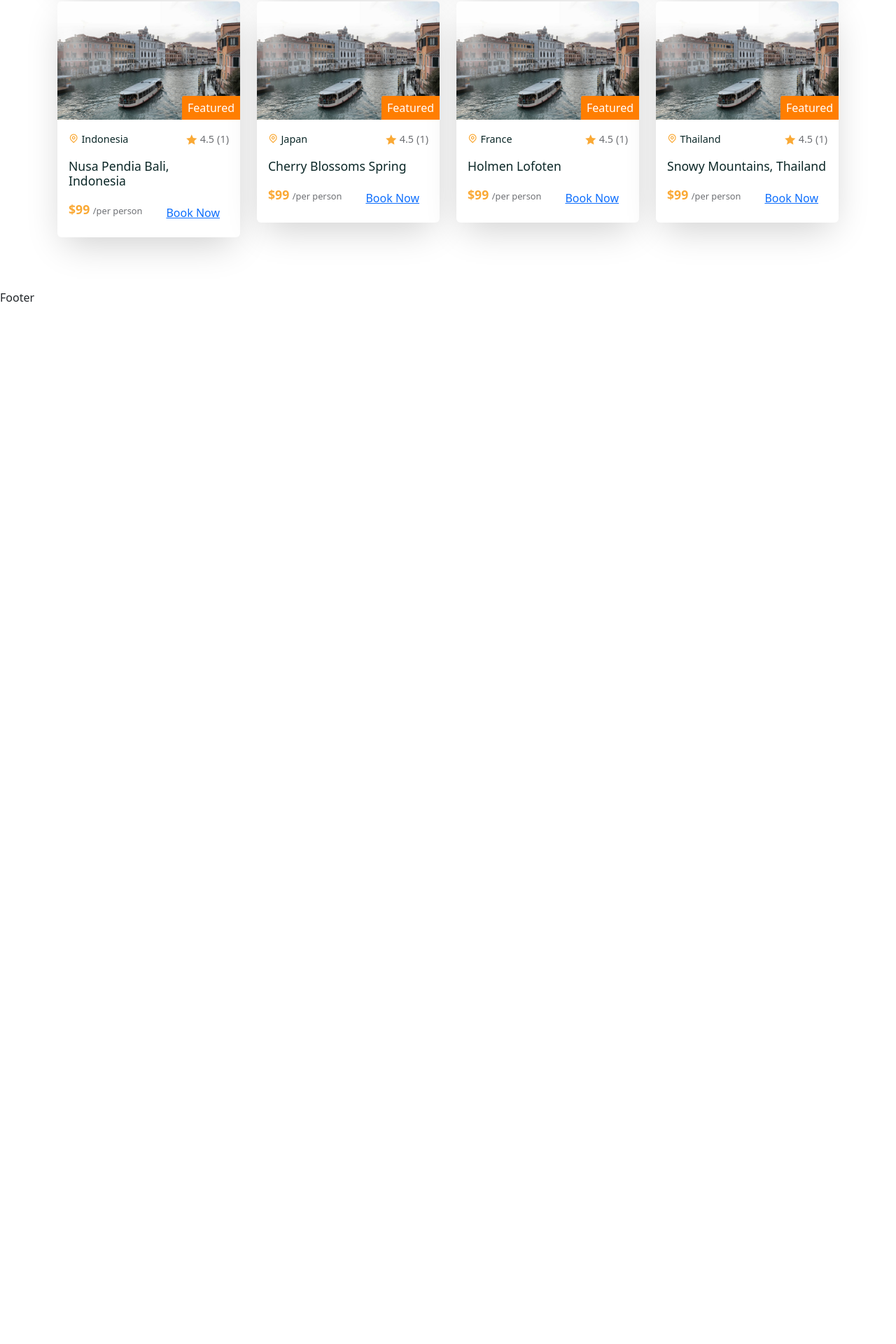
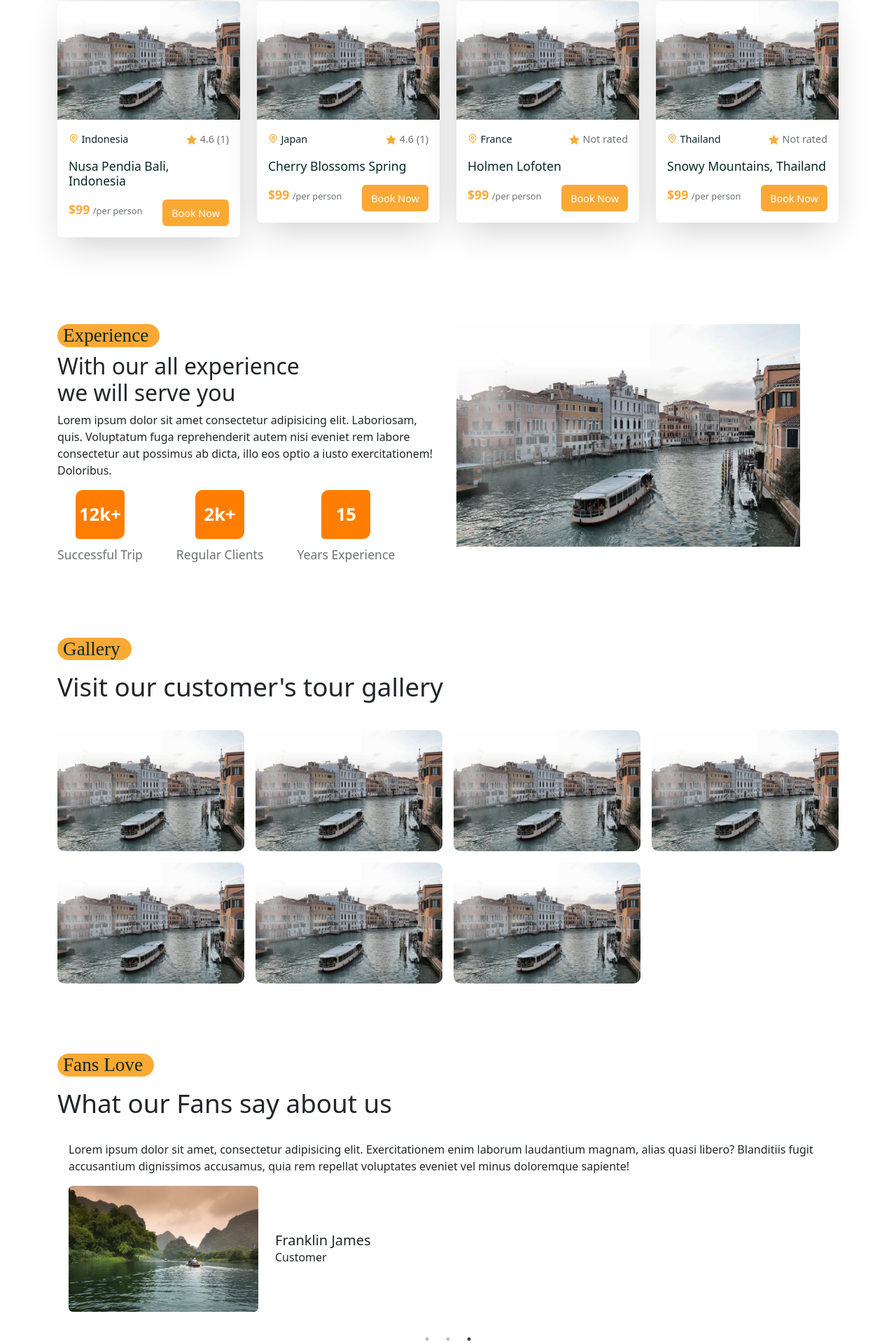
Before and after one commit to Adi-283/VentureVista, a React (Create React App) app: page /home in a window 1280 px wide. Shown: the part 1537-3457 px from the top of the page at 70% size. Before the commit the page ends 1974 px from the top, so only its background shows below. Built offline with nearby package versions, Linux system fonts and the light colour scheme; a web font is replaced by a local one.

Commit message:
Addition of Experience Gallery and slider in Home

```diff
--- a/package.json
+++ b/package.json
@@ -9,8 +9,10 @@
     "bootstrap": "^5.3.2",
     "react": "^18.2.0",
     "react-dom": "^18.2.0",
+    "react-responsive-masonry": "^2.1.7",
     "react-router-dom": "^6.21.3",
     "react-scripts": "^5.0.1",
+    "react-slick": "^0.30.1",
     "reactstrap": "^9.2.2",
     "remixicon": "^4.1.0",
     "slick-carousel": "^1.8.1",
--- a/src/assets/data/tours.js
+++ b/src/assets/data/tours.js
@@ -19,6 +19,10 @@ const tours = [
       {
         name: "jhon doe",
         rating: 4.6,
+      },
+      {
+        name: "chris lynn",
+        rating: 5.0,
       },
     ],
     avgRating: 4.5,
@@ -124,10 +128,7 @@ const tours = [
     maxGroupSize: 8,
     desc: "this is the description",
     reviews: [
-      {
-        name: "jhon doe",
-        rating: 4.6,
-      },
+
     ],
     avgRating: 4.5,
     photo: tourImg07,
@@ -142,10 +143,7 @@ const tours = [
     maxGroupSize: 8,
     desc: "this is the description",
     reviews: [
-      {
-        name: "jhon doe",
-        rating: 4.6,
-      },
+
     ],
     avgRating: 4.5,
     photo: tourImg03,
--- /dev/null
+++ b/src/components/Image-gallery/MasonryImagesGallery.jsx
@@ -0,0 +1,21 @@
+import React from 'react'
+import Masonry, { ResponsiveMasonry } from 'react-responsive-masonry'
+import galleryImages from './galleryImages'
+
+const MasonryImagesGallery = () => {
+  return (
+    <ResponsiveMasonry columnsCountBreakPoints={{350:1, 768:3, 992:4}}>
+        <Masonry gutter='1rem'>
+            {
+                galleryImages.map((item,index)=>(
+                    <img className='masonry__img' src={item} key={index} alt="" style={{'width':'100%','display':'block', 'borderRadius':'10px'}} />
+                ))
+            }
+        </Masonry>
+
+    </ResponsiveMasonry>
+
+  )
+}
+
+export default MasonryImagesGallery
--- /dev/null
+++ b/src/components/Image-gallery/galleryImages.js
@@ -0,0 +1,19 @@
+import galleryImg01 from '../../assets/images/heroimg1.jpg';
+import galleryImg02 from '../../assets/images/heroimg1.jpg';
+import galleryImg03 from '../../assets/images/heroimg1.jpg';
+import galleryImg04 from '../../assets/images/heroimg1.jpg';
+import galleryImg05 from '../../assets/images/heroimg1.jpg';
+import galleryImg06 from '../../assets/images/heroimg1.jpg';
+import galleryImg07 from '../../assets/images/heroimg1.jpg';
+
+const galleryImages = [
+    galleryImg01,
+    galleryImg02,
+    galleryImg03,
+    galleryImg04,
+    galleryImg05,
+    galleryImg06,
+    galleryImg07
+]
+
+export default galleryImages;
--- /dev/null
+++ b/src/components/Testimonial/Testimonials.jsx
@@ -0,0 +1,75 @@
+import React from 'react';
+import Slider from 'react-slick';
+import ava01 from '../../assets/images/heroimg2.jpg';
+import ava02 from '../../assets/images/heroimg2.jpg';
+import ava03 from '../../assets/images/heroimg2.jpg';
+
+const Testimonials = () => {
+
+    const settings= {
+        dots:true,
+        isFinite:true,
+        autoplay:true,
+        speed:1000,
+        swipeToSlide:true,
+        autoplaySpeed:2000,
+        slideToShow:3,
+
+        responsive:[
+            {
+                breakpoint: 992,
+                settings: {
+                    slideToShow: 2,
+                    slideToScroll: 1,
+                    infinite: true,
+                    dots: true,
+                },
+            },
+            {
+                breakpoint: 576,
+                settings: {
+                    slideToShow: 1,
+                    slideToScroll: 1,
+                },
+            },
+        ]
+    }
+    return (
+        <Slider {...settings}>
+            <div className='testimonial py-4 px-3'>
+                <p>Lorem ipsum dolor sit amet, consectetur adipisicing elit. Exercitationem enim laborum laudantium magnam, alias quasi libero? Blanditiis fugit accusantium dignissimos accusamus, quia rem repellat voluptates eveniet vel minus doloremque sapiente!</p>
+                <div className='d-flex align-items-center gap-4 mt-3'>
+                    <img src={ava01} className='w-25 h-25 rounded-2' alt="" />
+                    <div>
+                        <h5 className='mb-0 mt-3'>john Doe</h5>
+                        <p>Customer</p>
+                    </div>
+                </div>
+            </div>
+
+            <div className='testimonial py-4 px-3'>
+                <p>Lorem ipsum dolor sit amet, consectetur adipisicing elit. Exercitationem enim laborum laudantium magnam, alias quasi libero? Blanditiis fugit accusantium dignissimos accusamus, quia rem repellat voluptates eveniet vel minus doloremque sapiente!</p>
+                <div className='d-flex align-items-center gap-4 mt-3'>
+                    <img src={ava02} className='w-25 h-25 rounded-2' alt="" />
+                    <div>
+                        <h5 className='mb-0 mt-3'>Chris lynn</h5>
+                        <p>Customer</p>
+                    </div>
+                </div>
+            </div>
+
+            <div className='testimonial py-4 px-3'>
+                <p>Lorem ipsum dolor sit amet, consectetur adipisicing elit. Exercitationem enim laborum laudantium magnam, alias quasi libero? Blanditiis fugit accusantium dignissimos accusamus, quia rem repellat voluptates eveniet vel minus doloremque sapiente!</p>
+                <div className='d-flex align-items-center gap-4 mt-3'>
+                    <img src={ava03} className='w-25 h-25 rounded-2' alt="" />
+                    <div>
+                        <h5 className='mb-0 mt-3'>Franklin James</h5>
+                        <p>Customer</p>
+                    </div>
+                </div>
+            </div>
+
+        </Slider>
+    );
+};
+export default Testimonials;
--- a/src/pages/Home.jsx
+++ b/src/pages/Home.jsx
@@ -2,14 +2,17 @@
 import React from "react";
 import '../styles/home.css'
 import { Container, Row, Col } from "reactstrap";
-import heroImg from '../assets/images/heroimg1.jpg'
-import heroImg02 from '../assets/images/heroimg2.jpg'
+import heroImg from '../assets/images/heroimg1.jpg';
+import heroImg02 from '../assets/images/heroimg2.jpg';
 // import heroVideo from '../assets/images/hero-video.mp4'
-import worldImg from '../assets/images/world.jpg'
+import worldImg from '../assets/images/world.jpg';
+import experienceImg from '../assets/images/heroimg1.jpg';
 import Subtitle from "../shared/Subtitle";
 import SearchBar from "../shared/SearchBar";
 import ServiceList from "../services/ServiceList";
 import FeaturedTourList from "../components/featured-tours/FeaturedTourList";
+import MasonryImagesGallery from "../components/Image-gallery/MasonryImagesGallery";
+import Testimonials from "../components/Testimonial/Testimonials";
 
 
 const Home = () => {
@@ -80,6 +83,82 @@ const Home = () => {
             </Container>
         </section>
         { /* ======================= Featured Tour section end ================= */}
+        { /* ======================= Experience section start ================= */}
+
+        <section>
+            <Container>
+                <Row>
+                    <Col lg="6">
+                        <div className="experience_content">
+                            <Subtitle subtitle={'Experience'}/>
+                            <h2>With our all experience <br /> we will serve you</h2>
+                            <p>Lorem ipsum dolor sit amet consectetur adipisicing elit. Laboriosam, quis. Voluptatum fuga reprehenderit autem nisi eveniet rem labore consectetur aut possimus ab dicta, illo eos optio a iusto exercitationem! Doloribus.</p>
+                        </div>
+
+                        <div className="counter_wrapper d-flex align-items-center gap-5">
+                            <div className="counter__box">
+                                <span>12k+</span>
+                                <h6>Successful Trip</h6>
+                            </div>
+                            <div className="counter__box">
+                                <span>2k+</span>
+                                <h6>Regular Clients</h6>
+                            </div>
+                            <div className="counter__box">
+                                <span>15</span>
+                                <h6>Years Experience</h6>
+                            </div>
+                        </div>
+
+
+                    </Col>
+                    <Col lg="6">
+                        <div className="experience__img">
+                            <img src={experienceImg} alt="" />
+                        </div>
+                    </Col>
+                </Row>
+            </Container>
+        </section>
+
+
+
+        { /* ======================= Experience section end ================= */}
+
+        { /* ======================= gallery section Start ================= */}
+        <section>
+            <Container>
+                <Row>
+                    <Col lg="12">
+                        <Subtitle subtitle={"Gallery"} />
+                        <h2 className="gallery__title">
+                            Visit our customer's tour gallery
+                        </h2>
+                    </Col>
+                    <Col lg="12">
+                        <MasonryImagesGallery />
+                    </Col>
+                </Row>
+            </Container>
+        </section>
+        { /* ======================= gallery section end ================= */}
+
+        { /* ======================= testimonial section Start ================= */}
+        <section>
+            <Container>
+                <Row>
+                    <Col lg = '12'>
+                        <Subtitle subtitle={'Fans Love'} />
+                        <h2 className="testimonial__title">What our Fans say about us</h2>
+                    </Col>
+                    <Col lg='12'>
+                        <Testimonials />
+                    </Col>
+                </Row>
+            </Container>
+        </section>
+
+        { /* ======================= testimonial section end ================= */}
     </>
 
 };
--- a/src/shared/TourCard.jsx
+++ b/src/shared/TourCard.jsx
@@ -2,18 +2,21 @@
 
 import React from 'react'
 import './tour-card.css'
-import { Card, CardBody} from "reactstrap";
+import { Card, CardBody } from "reactstrap";
 import { Link } from 'react-router-dom';
+import calculateAvgRating from '../utils/avgRatings';
 
-const TourCard = ({tour}) => {
+const TourCard = ({ tour }) => {
 
-  const {id, title, city, photo, price, featured, avgRating, reviews } = tour
+  const { id, title, city, photo, price, featured, reviews } = tour;
+  const { totalRating, avgRating } = calculateAvgRating(reviews)
+
   return (
     <div className='tour__card'>
       <Card>
         <div className="tour__img">
           <img src={photo} alt="tour-img" />
-          <span>Featured</span>
+          {featured && <span>Featured</span>}
         </div>
 
         <CardBody>
@@ -22,8 +25,12 @@ const TourCard = ({tour}) => {
               <i class="ri-map-pin-line"></i> {city}
             </span>
             <span className='tour__rating d-flex align-items-center gap-1'>
-          <i class="ri-star-fill"></i>  {avgRating}
+              <i class="ri-star-fill"></i>  {avgRating === 0 ? null : avgRating}
+              {totalRating === 0 ? (
+                "Not rated"
+              ) : (
                 <span>({reviews.length})</span>
+              )}
             </span>
           </div>
 
@@ -44,4 +51,4 @@ const TourCard = ({tour}) => {
   )
 }
 
-export default TourCard
+export default TourCard;
--- a/src/shared/tour-card.css
+++ b/src/shared/tour-card.css
@@ -71,3 +71,19 @@
     color: var(--text-color);
     font-size: .8rem;
 }
+
+.booking__btn{
+    background: var(--secondary-color) !important;
+    cursor: pointer;
+    padding: 0.2rem 0.5rem;
+}
+
+.booking__btn a {
+    text-decoration: none;
+    font-size: 0.9rem;
+    color: #fff;
+}
+
+.booking__btn a:hover{
+    color: #fff;
+}
--- a/src/styles/home.css
+++ b/src/styles/home.css
@@ -56,3 +56,62 @@
     font-size: 2.3rem;
     font-weight: 500;
 }
+
+.experience__content h2 {
+    font-size: 2.5rem;
+    margin-top: 1rem;
+    font-weight: 500;
+}
+
+.experience__content p {
+    font-size: 1.1rem;
+    color: var(--text-color);
+    margin-top: 1rem;
+}
+
+.counter__wrapper{
+    margin-top: 2.5rem;
+}
+
+.counter__box span{
+    width: 70px;
+    height: 70px;
+    margin: auto;
+    display: flex;
+    align-items: center;
+    justify-content: center;
+    background: var(--primary-color);
+    color: #fff;
+    font-size: 1.6rem;
+    font-weight: 600;
+    border-radius: 10px 5px 10px 5px;
+}
+
+.counter__box h6{
+    font-size: 1.1rem;
+    margin-top: 0.7rem;
+    color: var(--text-color);
+}
+
+.experience__img img{
+    width: 90%;
+}
+
+.gallery__title{
+    font-size: 2.3rem;
+    margin-bottom: 2.5rem;
+    margin-top: 1rem;
+}
+
+.masonry__img{
+    transition: 0.3s;
+}
+
+.masonry__img:hover {
+    transform: scale(1.1);
+}
+
+.testimonial__title{
+    font-size: 2.3rem;
+    margin-top: 1rem;
+}
--- /dev/null
+++ b/src/utils/avgRatings.js
@@ -0,0 +1,11 @@
+const calculateAvgRating = reviews => {
+    const totalRating = reviews?.reduce((acc,item)=> acc + item.rating, 0)
+    const avgRating = totalRating ===0 ? '' : totalRating === 1? totalRating : (totalRating / reviews?.length).toFixed(1);
+
+    return {
+        totalRating,
+        avgRating
+    };
+};
+
+export default calculateAvgRating;
```
Also changed, not shown: 1 other file (tests, documents, lock files or other folders). Lines whose indentation alone changed are shown as unchanged.
